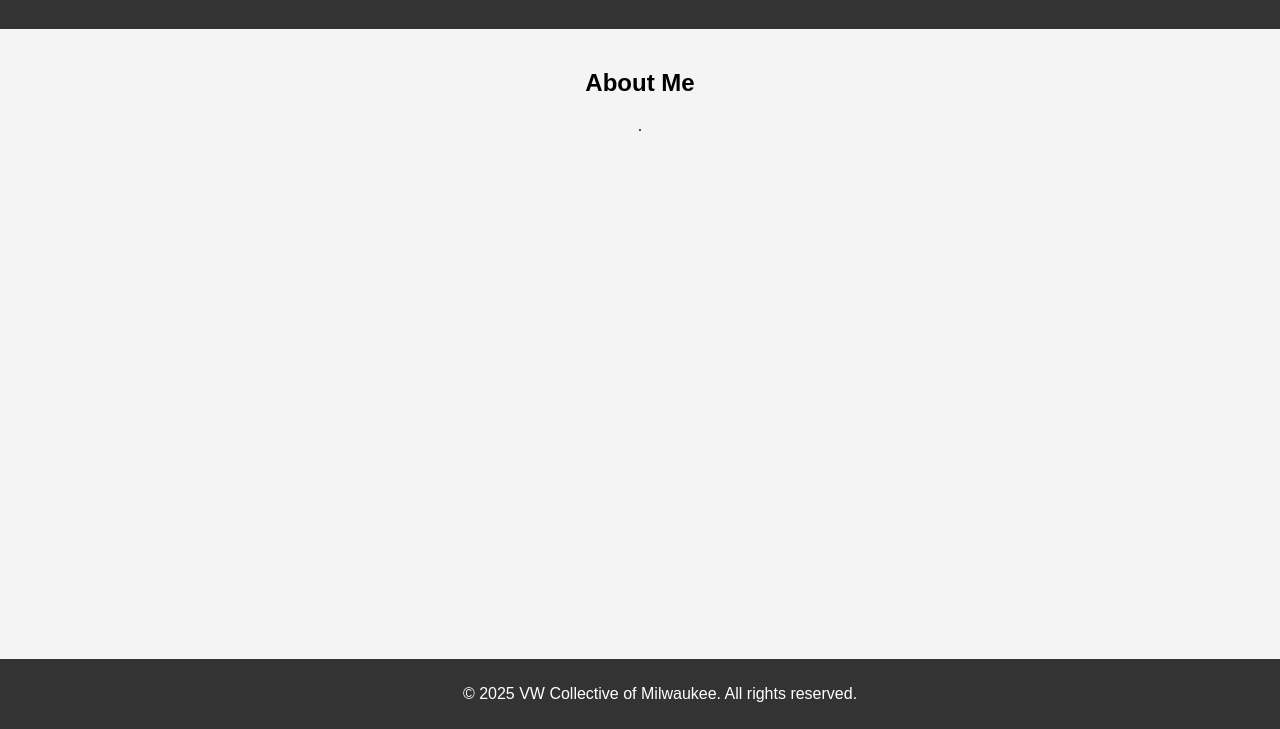
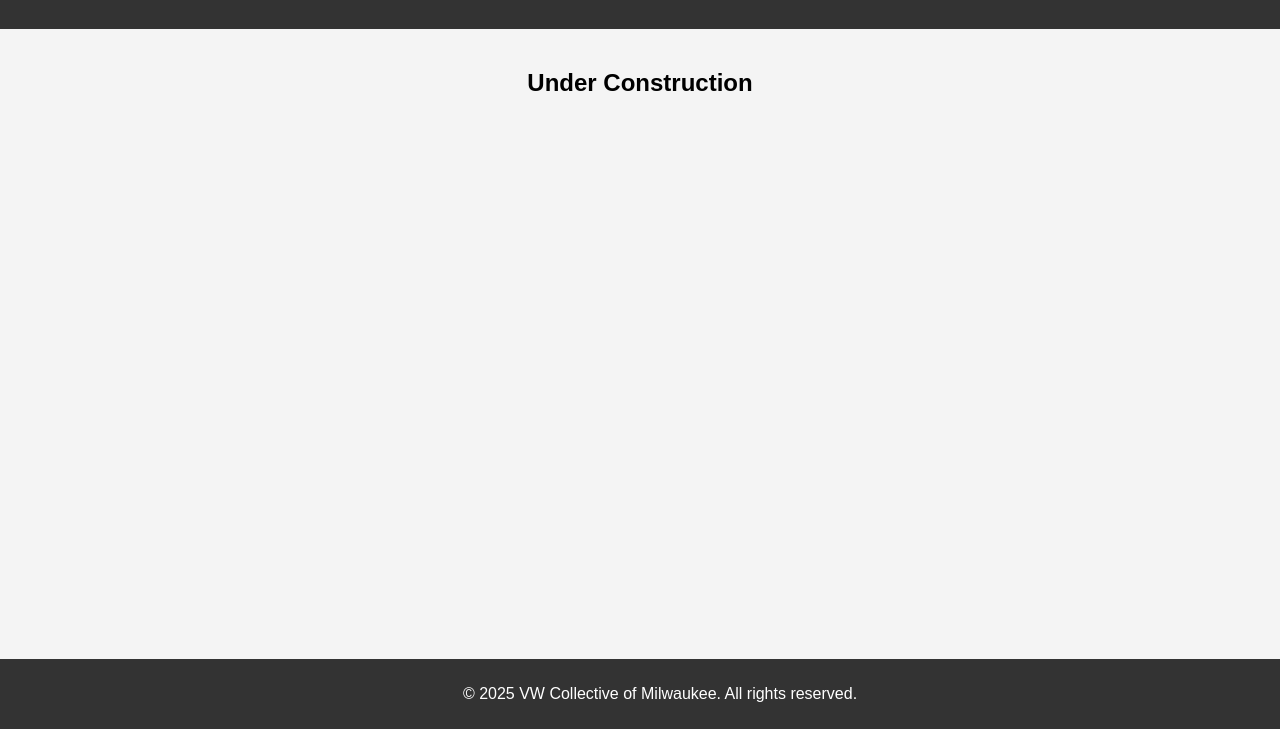
Before and after one commit to the-blake-code/the-blake-code.github.io, a plain HTML site: page index.html in a window 1280 px wide. Shown: the part 71-800 px from the top of the page. Drawn offline with Linux system fonts and the light colour scheme.

Commit message:
Update index.html

```diff
--- a/index.html
+++ b/index.html
@@ -37,8 +37,8 @@
         <h1>VW Collective of Milwaukee</h1>
     </header>
     <main>
-        <h2>About Me</h2>
-        <p>.</p>
+        <h2>Under Construction</h2>
+
     </main>
     <footer>
         <p>&copy; 2025 VW Collective of Milwaukee. All rights reserved.</p>
```
